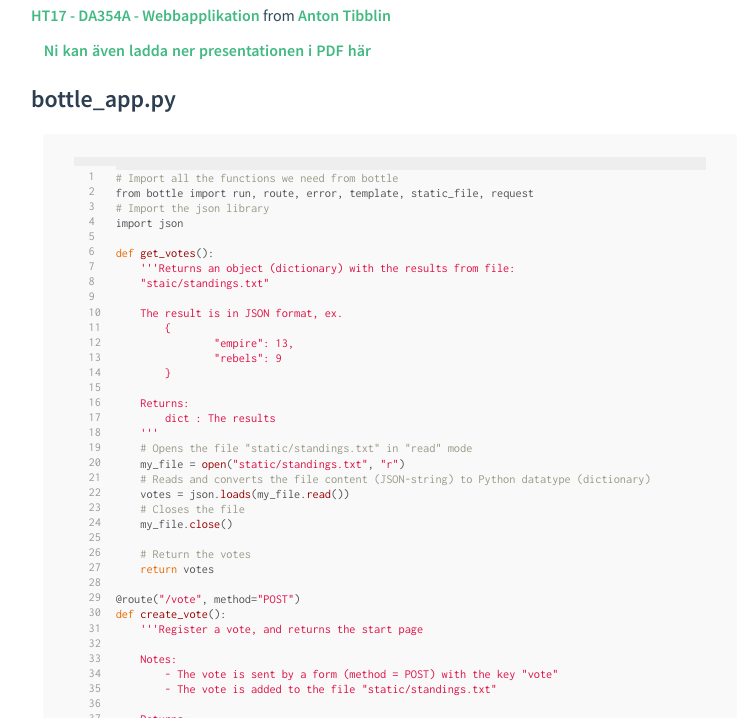
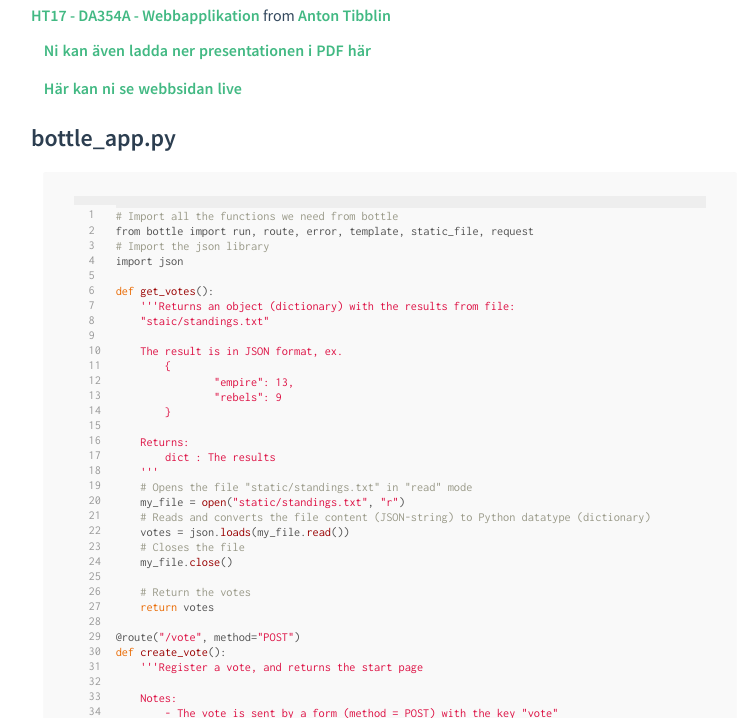
Before and after one commit to mau-dvmt/ia-python, a Jekyll site: the page built from modules/web/lectures/F01.md, in a window 1280 px wide and 900 px high, scrolled down 476 px, cut to the strip 182-900 px from the top of the window. Shown: the whole strip, without its empty margins (259-996 px from the left). Built offline with Jekyll 4.4.1, drawn with Linux system fonts in a browser that asks for light colours.

Commit message:
Added compete website

```diff
--- a/modules/web/lectures/F01.md
+++ b/modules/web/lectures/F01.md
@@ -10,6 +10,8 @@ code: web
 <iframe src="//www.slideshare.net/slideshow/embed_code/key/IyvoHY4WrLV7Dq" width="595" height="485" frameborder="0" marginwidth="0" marginheight="0" scrolling="no" style="border:1px solid #CCC; border-width:1px; margin-bottom:5px; max-width: 100%;" allowfullscreen> </iframe> <div style="margin-bottom:5px"> <strong> <a href="//www.slideshare.net/AntonTibblin/ht17-da354a-webbapplikation" title="HT17 - DA354A - Webbapplikation" target="_blank">HT17 - DA354A - Webbapplikation</a> </strong> from <strong><a href="https://www.slideshare.net/AntonTibblin" target="_blank">Anton Tibblin</a></strong> </div>
 
 [Ni kan även ladda ner presentationen i PDF här](/assets/pdf/web.pdf)
+
+[Här kan ni se webbsidan live](http://tibbelit.pythonanywhere.com/)
 
 ## bottle_app.py
 
```
Also changed, not shown: modules/web/lectures/F04.md (+2 -0 lines).
